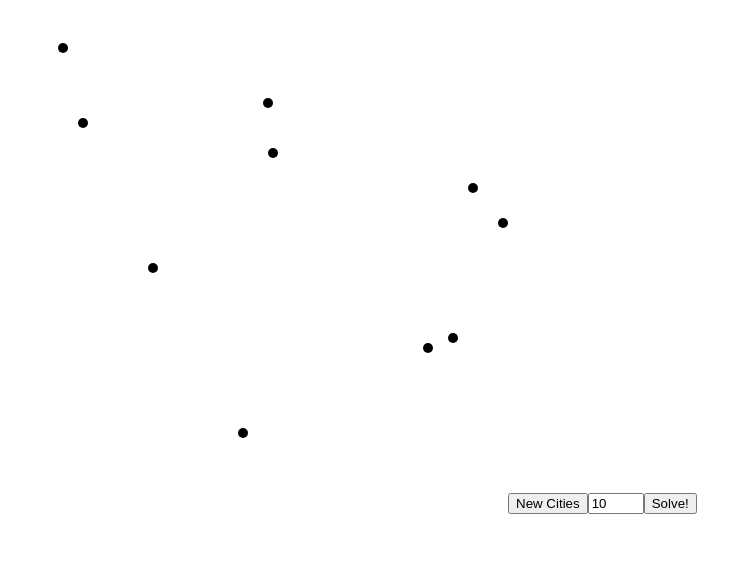
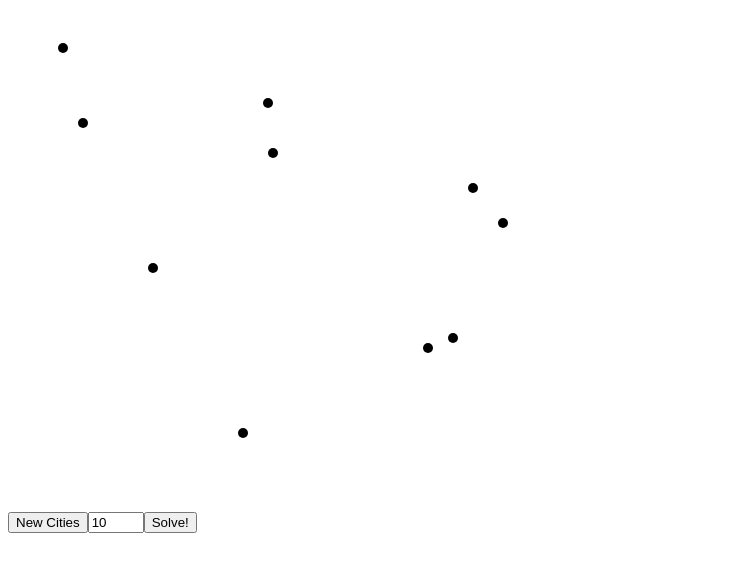
Before and after one commit to ahuth/evolved-salesman, a React (Create React App) app: page / in a window 1280 px wide. Shown: the top 572 px of the page, without its empty margins (0-752 px from the left). Built offline with nearby package versions, Linux system fonts and the light colour scheme.

Commit message:
Extract controls component

```diff
--- a/src/components/app.jsx
+++ b/src/components/app.jsx
@@ -1,5 +1,6 @@
 import React from 'react';
 import Cities from './cities';
+import Controls from './controls';
 import newCities from '../updaters/new-cities';
 import newCount from '../updaters/new-count';
 import newSolution from '../updaters/new-solution';
@@ -27,20 +28,16 @@ export default class App extends React.Component {
   render() {
     return (
       <div>
-        <Cities cities={this.state.cities} path={this.state.path} />
-        <button onClick={this.handleNewClick} type="button">
-          New Cities
-        </button>
-        <input
-          min="2"
-          max="50"
-          onChange={this.handleCountChange}
-          type="number"
-          value={this.state.count}
+        <Cities
+          cities={this.state.cities}
+          path={this.state.path}
         />
-        <button onClick={this.handleSolveClick} type="button">
-          Solve!
-        </button>
+        <Controls
+          onCountChange={this.handleCountChange}
+          onNewClick={this.handleNewClick}
+          onSolveClick={this.handleSolveClick}
+          count={this.state.count}
+        />
       </div>
     );
   }
--- /dev/null
+++ b/src/components/controls.jsx
@@ -0,0 +1,21 @@
+import React from 'react';
+
+export default function Controls({ count, onCountChange, onNewClick, onSolveClick }) {
+  return (
+    <div>
+      <button onClick={onNewClick} type="button">
+        New Cities
+      </button>
+      <input
+        min="2"
+        max="50"
+        onChange={onCountChange}
+        type="number"
+        value={count}
+      />
+      <button onClick={onSolveClick} type="button">
+        Solve!
+      </button>
+    </div>
+  );
+}
```
